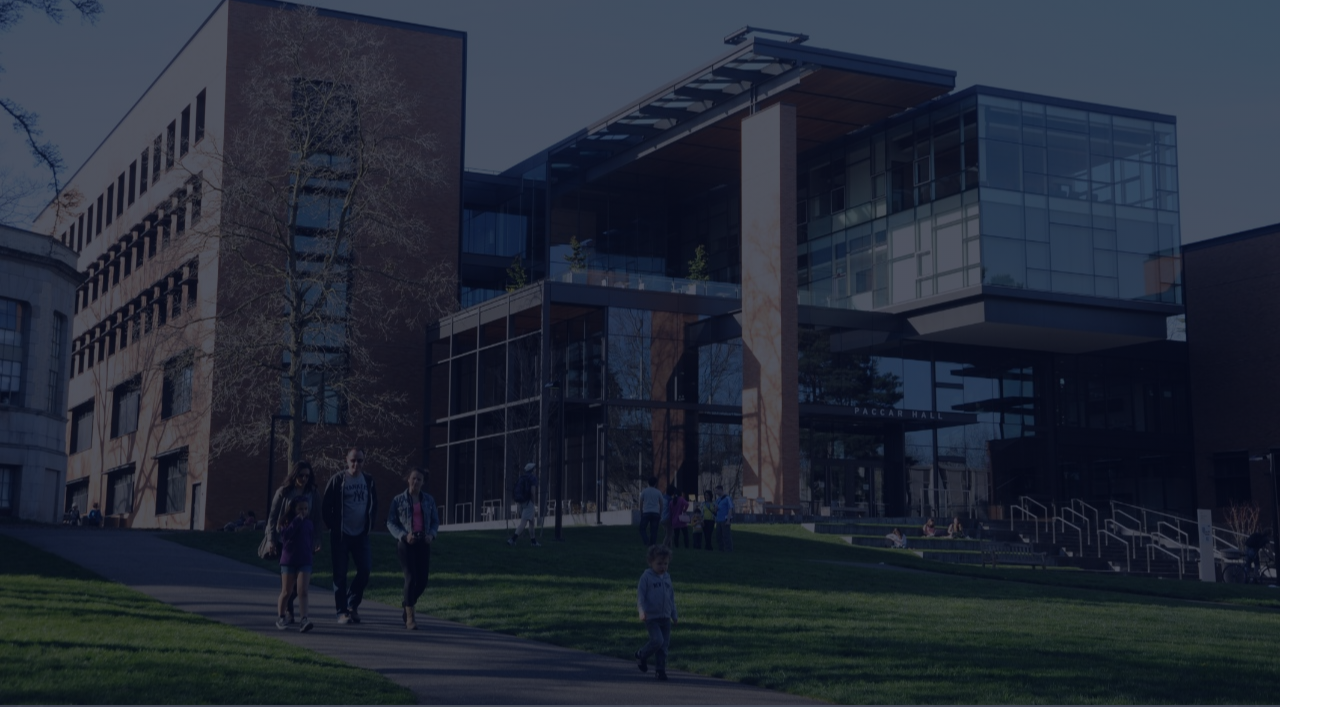
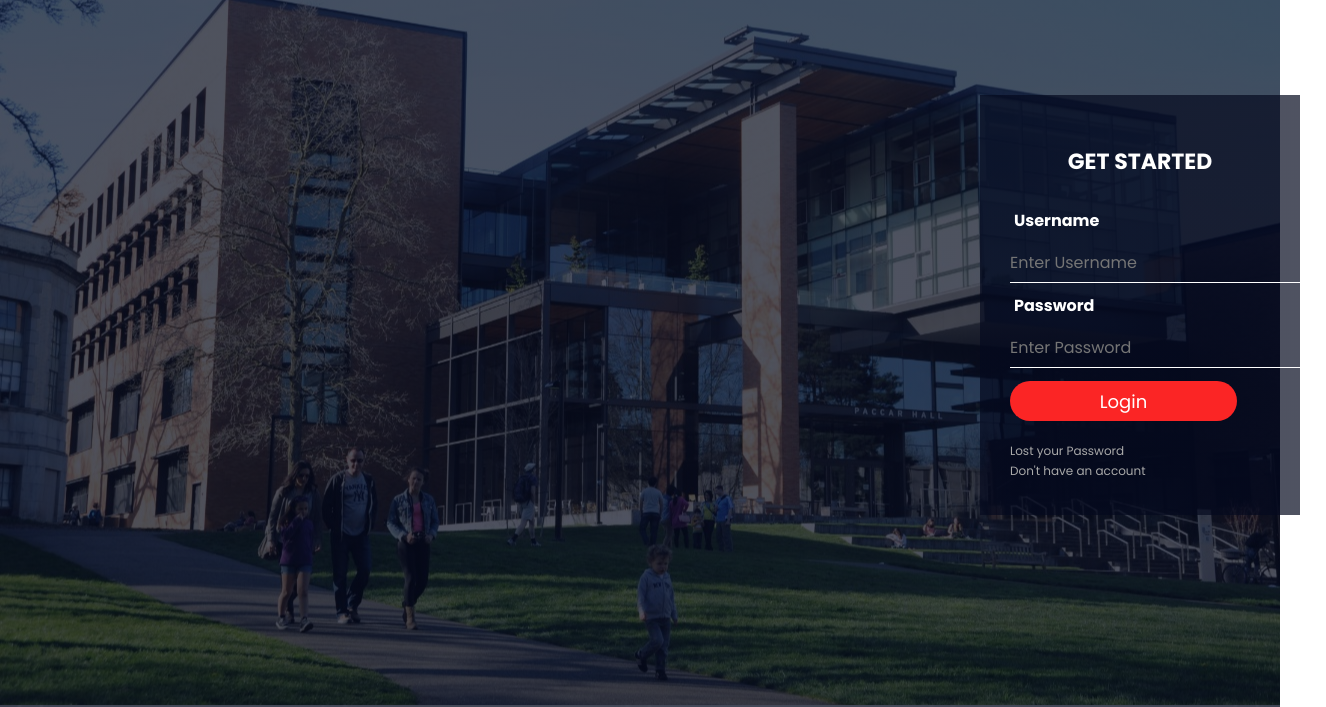
Before and after one commit to avinashsharma24/institution-web, a plain HTML site: page index.html in a window 1280 px wide. Shown: the part 95-802 px from the top of the page, 1326 px wide, since content can reach past the window. Drawn offline with Linux system fonts and the light colour scheme.

Commit message:
Add files via upload

```diff
--- a/index.html
+++ b/index.html
@@ -13,7 +13,7 @@
           <body>
 
       <section class="header">
- <nav id="navbar">
+ <nav id="nav">
   <a href=".html"><img src="logo.jpeg" alt="logo"></a>
 
  <div class="nav-links">
@@ -24,6 +24,20 @@
     <li><a href="">CONTACT US</a></li>
      </ul>
   </div> </nav>
+
+  <div class="loginbox">
+   <h1>GET STARTED</h1>
+   <p>Username</p>
+   <input type="text" placeholder="Enter Username" >
+   <p>Password</p>
+   <input type="text" placeholder="Enter Password">
+    <input type="submit" name="" value="Login">
+    <a href="#">Lost your Password</a>
+    <a href="index2.html">Don't have an account</a>
+   <form>
+
+   </form>
+  </div>
 
        </section>
 
@@ -140,7 +154,7 @@
 
 
          <script>
-         var navbar = document.getElementById("navbar");
+         var navbar = document.getElementById("nav");
           var menu = document.getElementById("menu");
 
          window.onscroll = function(){
--- a/style.css
+++ b/style.css
@@ -13,7 +13,94 @@
         position: relative;
         }
 
-    nav{
+   .loginbox{
+     width:320px;
+     height:420px;
+     background:linear-gradient(rgba(4,9,30,0.7),rgba(4,9,30,0.7));
+     color: #fff;
+     top:50%;
+     left:50%;
+     position:absolute;
+     transform:translate(-50%,-50%);
+     box-sizing:border-box;
+     padding: 50px 30px;
+     margin-left: 500;
+     border-top: red ;
+
+   }
+
+    h1{
+     text-align: center;
+     font-size: 22px;
+     margin: 0;
+     padding: 0 0 20px;
+   }
+
+  .loginbox p{
+       margin: 0%;
+       padding: 0;
+       font-weight: bold;
+       padding: 10px 4px;
+  }
+
+  /* .loginbox input{
+     width: 100;
+     margin-bottom: 20px;
+
+  } */
+
+  .loginbox input[type="text"],input[type="password"]
+  {
+    border: none;
+    border-bottom: 1px solid #fff;
+    display: flex;
+    background: transparent;
+    outline: none;
+    height: 40px;
+    color: #fff;
+    font-size: 16px;
+
+  }
+
+  .loginbox input[type="submit"]
+  {
+    border: none;
+    outline: none;
+    height: 40px;
+    background: #fb2525;
+    color: #fff;
+    font-size: 18px;
+    border-radius: 40px;
+    width: 227;
+    margin-bottom: 20px;
+    margin-top: 5%;
+    padding-left: 0%;
+  }
+
+.loginbox input[type="submit"]:hover
+{
+  cursor: pointer;
+  background: rgb(174, 0, 255);
+  color: #000;
+}
+
+.loginbox a
+{
+  text-decoration: none;
+  font-size: 12px;
+  line-height: 20px;
+  color: darkgrey;
+  display: flex;
+  margin: 0%;
+  padding: 0%;
+}
+.loginbox a:hover{
+  color: purple;
+}
+
+
+
+ nav{
         display: flex;
         padding: 2% 8%;
         justify-content:space-between;
@@ -128,14 +215,7 @@ nav.sticky.ul{
         z-index: 2;
       }
 
-      /* Responsive columns */
-       @media screen and (max-width: 600px) {
-        .column {
-          width: 100%;
-          display: block;
-          margin-bottom: 20px;
-        }
-      }
+
 
       /* Style the counter cards */
       /* .card {
@@ -224,3 +304,12 @@ ul{
       box-sizing: border-box;
       width: 50px;
 } */
+
+ /* Responsive columns */
+ @media screen and (max-width: 600px) {
+  .column {
+    width: 100%;
+    display: block;
+    margin-bottom: 20px;
+  }
+}
--- /dev/null
+++ b/style2.css
@@ -0,0 +1,54 @@
+*{
+   margin: 0%;
+   padding: 0%;
+   font-family: 'Lato', sans-serif;
+   box-sizing: border-box;
+   border-radius: 3px;
+
+}
+
+body{
+    justify-content: space-between;
+    align-items: center;
+   padding: 50px;
+   margin: auto;
+    background: linear-gradient(135deg,#71b6e6,#9b59b6),url(login.jpg);
+}
+
+
+.container{
+    background:linear-gradient(rgba(74, 105, 225, 0.7),rgba(13, 26, 79, 0.7));
+    box-sizing: border-box;
+    border-radius: 4px;
+    margin-left: 30%;
+    margin-right: 25%;
+    align-items: center;
+    color: white;
+}
+
+
+.Tittle{
+    text-align: center;
+    font-family:'Franklin Gothic Medium', 'Arial Narrow', Arial, sans-serif;
+    font-size: .6cm;
+    color: black;
+}
+
+.input-box{
+    text-align: center;
+    justify-content: space-between;
+    font-family: 'Source Sans Pro', sans-serif;
+}
+
+.numb{
+    text-align: center;
+}
+
+.col-auto{
+          text-align: center;
+}
+
+.pass{
+    display: flex;
+    margin-left: 32%;
+}
```
Also changed, not shown: index2.html (added, +71 -0 lines).
